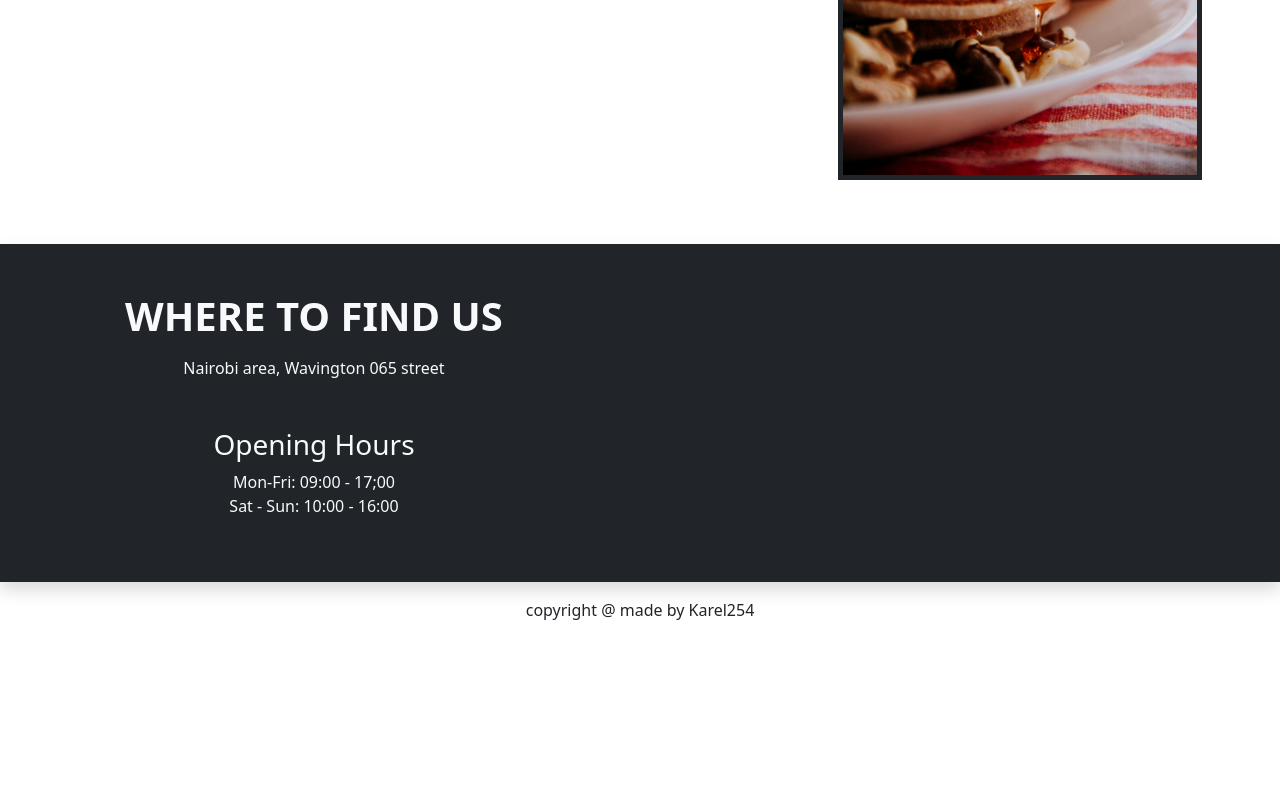
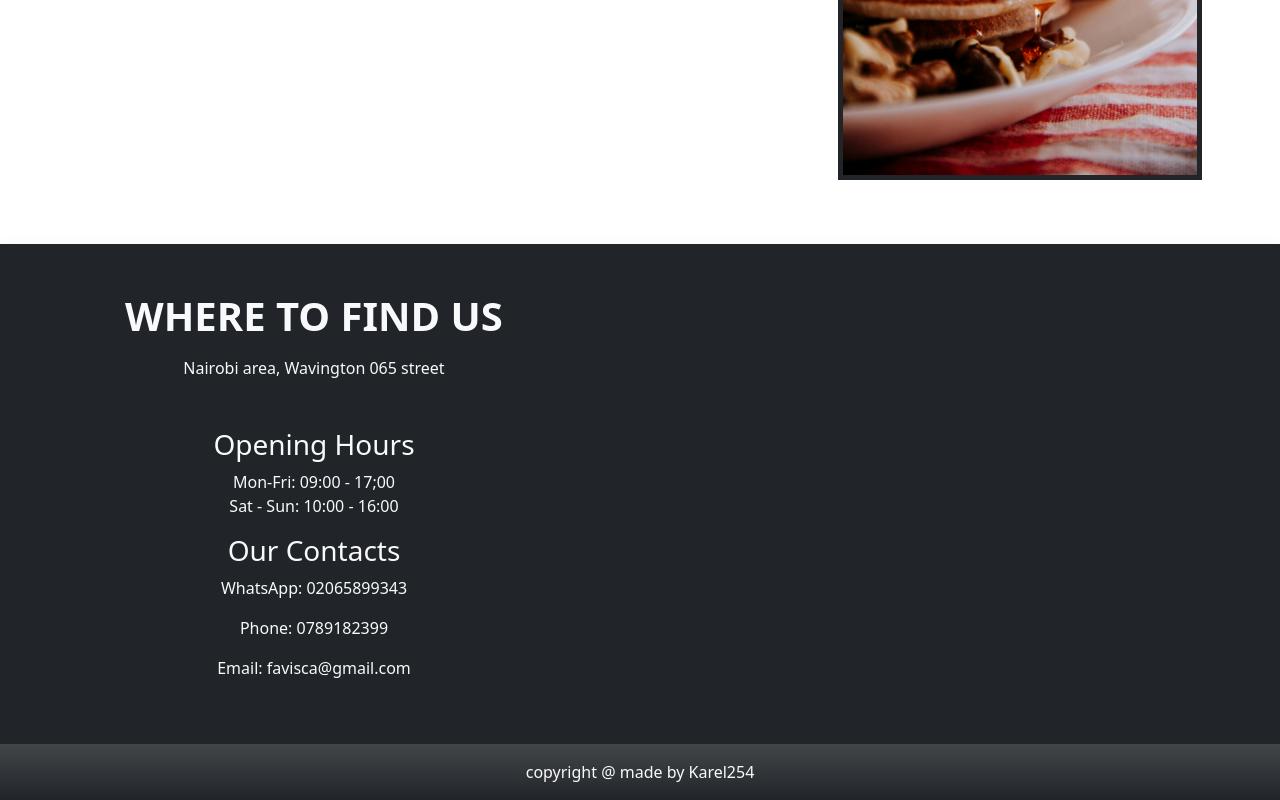
Before and after one commit to karel254/My-template-for-restaurants, a React (Create React App) app: page / in a window 1280 px wide. Shown: the part 2913-3713 px from the top of the page. Before the commit the page ends 3551 px from the top, so only its background shows below. Built offline with nearby package versions, Linux system fonts and the light colour scheme.

Commit message:
footer and contacts edit

```diff
--- a/src/App.js
+++ b/src/App.js
@@ -37,7 +37,7 @@ function App() {
    </Routes>
 
    <footer className='bg body-tertiary'>
-    <p className='p-3 m-0 text-center'>copyright  @ made by Karel254</p>
+    <p className='p-3 m-0 text-center bg-dark text-light bg-gradient'>copyright  @ made by Karel254</p>
     </footer>
     </div>
   );
--- a/src/components/ContactInfo.jsx
+++ b/src/components/ContactInfo.jsx
@@ -10,6 +10,13 @@ export function ContactInfo() {
         <p className="m-0">Mon-Fri: 09:00 - 17;00</p>
         <p>Sat - Sun: 10:00 - 16:00</p>
 
+      <div className="d-flex flex-column align-items-center justify-content-center">
+
+        <h3>Our Contacts</h3>
+        <p >WhatsApp: 02065899343</p>
+        <p>Phone: 0789182399</p>
+        <p>Email: favisca@gmail.com</p>
+      </div>
     </div>
   )
 }
```
